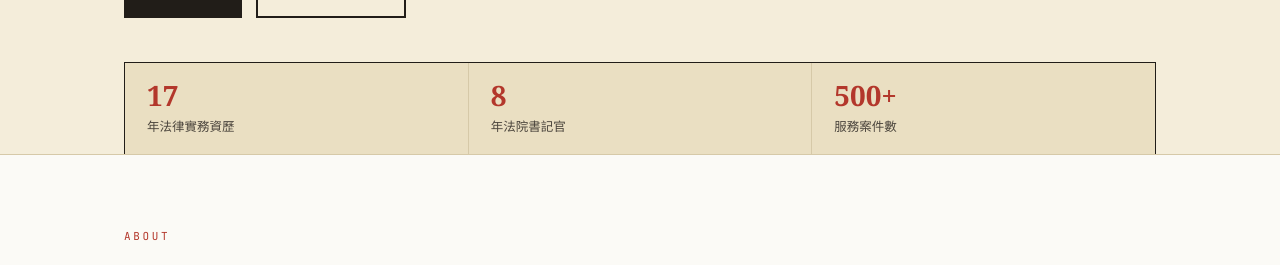
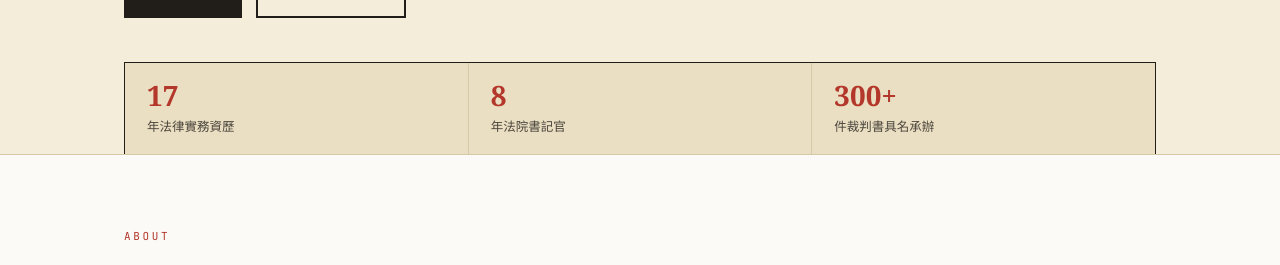
Before and after one commit to let0448/tclaw.tw, a Jekyll site: the page built from index.html, in a window 1280 px wide. Shown: the part 618-883 px from the top of the page. Built offline with Jekyll 4.4.1, drawn with Linux system fonts in a browser that asks for light colours.

Commit message:
feat: 手機文章頁常駐按鈕改以線上預約為主、首頁年資自動計算、案件數改為可舉證的裁判書數
- 文章頁手機常駐列:線上預約為主按鈕,來電改為次要
- 執業年資自 2017 年 6 月起算,每日重建自動進位;實務總年資 = 書記官 8 年 + 執業年資
- 「500+ 服務案件數」改為「300+ 件裁判書具名承辦」(Lawsnote 以律師具名查得 344 筆)

Co-Authored-By: Claude Opus 5.5 (1M context) <noreply@anthropic.com>
Claude-Session: https://claude.ai/code/session_01AMaa1BQ9ekWc6BMjNQ1HfM

```diff
--- a/_layouts/default.html
+++ b/_layouts/default.html
@@ -338,6 +338,8 @@
     .mobile-sticky-cta.dismissed { display: none !important; }
     .mobile-sticky-cta a { flex: 1; display: inline-flex; align-items: center; justify-content: center; gap: 8px; background: var(--dossier); color: var(--ink); padding: 12px 16px; text-decoration: none; font-weight: 600; font-size: 15px; line-height: 1.2; min-height: 44px; }
     .mobile-sticky-cta a:active { background: var(--kraft); }
+    .mobile-sticky-cta a.call { flex: 0 0 auto; background: transparent; color: var(--dossier); border: 1px solid rgba(244,237,218,.35); padding: 12px 14px; font-weight: 500; }
+    .mobile-sticky-cta a.call:active { background: rgba(244,237,218,.12); }
     .mobile-sticky-cta .dismiss-btn { background: transparent; border: none; color: rgba(244,237,218,.5); width: 36px; height: 36px; min-width: 36px; display: flex; align-items: center; justify-content: center; cursor: pointer; padding: 0; flex-shrink: 0; }
     .mobile-sticky-cta .dismiss-btn:hover, .mobile-sticky-cta .dismiss-btn:focus-visible { color: var(--dossier); }
     @media (max-width: 900px) {
@@ -643,11 +645,17 @@
 
   {% if page.layout == "article" %}
   <aside class="mobile-sticky-cta" id="mobileStickyCta" aria-label="諮詢">
-    <a href="tel:{{ site.phone_link }}">
+    <a href="{{ site.booking_url }}" target="_blank" rel="noopener">
+      <svg width="18" height="18" viewBox="0 0 24 24" fill="none" stroke="currentColor" stroke-width="2.2" stroke-linecap="round" stroke-linejoin="round" aria-hidden="true">
+        <rect x="3" y="4" width="18" height="18" rx="2" ry="2"/><line x1="16" y1="2" x2="16" y2="6"/><line x1="8" y1="2" x2="8" y2="6"/><line x1="3" y1="10" x2="21" y2="10"/>
+      </svg>
+      線上預約諮詢
+    </a>
+    <a href="tel:{{ site.phone_link }}" class="call" aria-label="來電 {{ site.phone }}">
       <svg width="18" height="18" viewBox="0 0 24 24" fill="none" stroke="currentColor" stroke-width="2.2" stroke-linecap="round" stroke-linejoin="round" aria-hidden="true">
         <path d="M22 16.92v3a2 2 0 0 1-2.18 2 19.79 19.79 0 0 1-8.63-3.07 19.5 19.5 0 0 1-6-6 19.79 19.79 0 0 1-3.07-8.67A2 2 0 0 1 4.11 2h3a2 2 0 0 1 2 1.72 12.84 12.84 0 0 0 .7 2.81 2 2 0 0 1-.45 2.11L8.09 9.91a16 16 0 0 0 6 6l1.27-1.27a2 2 0 0 1 2.11-.45 12.84 12.84 0 0 0 2.81.7A2 2 0 0 1 22 16.92z"/>
       </svg>
-      立即諮詢 {{ site.phone }}
+      來電
     </a>
     <button type="button" class="dismiss-btn" id="dismissStickyCta" aria-label="關閉諮詢按鈕">
       <svg width="20" height="20" viewBox="0 0 24 24" fill="none" stroke="currentColor" stroke-width="2" stroke-linecap="round" stroke-linejoin="round" aria-hidden="true">
--- a/index.html
+++ b/index.html
@@ -1,6 +1,11 @@
 ---
 layout: default
 ---
+{% comment %}執業年資自 2017 年 6 月起算,每日 cron 重建時自動更新;書記官 8 年固定{% endcomment %}
+{% assign now_y = site.time | date: "%Y" | plus: 0 %}{% assign now_m = site.time | date: "%m" | plus: 0 %}
+{% assign practice_years = now_y | minus: 2017 %}{% if now_m < 6 %}{% assign practice_years = practice_years | minus: 1 %}{% endif %}
+{% assign total_years = practice_years | plus: 8 %}
+{% assign zh_nums = "零,一,二,三,四,五,六,七,八,九,十,十一,十二,十三,十四,十五,十六,十七,十八,十九,二十" | split: "," %}
 
 <!-- Hero:卷宗封面 -->
 <section class="cover" id="hero">
@@ -13,8 +18,8 @@ layout: default
       <div class="cover-lead">
         <span class="kicker">執業領域</span>
         <h1>把卷宗讀到底，<br>把權益<span class="accent">爭到底</span></h1>
-        <p class="dek">在法院體系內工作八年、執業律師九年。知道書狀會被怎麼讀、程序會怎麼走，是為當事人攻防時最實在的底氣。</p>
-        <p class="caseline"><b>張桐嘉</b> 律師　|　法院書記官 8 年 · 執業律師 9 年　|　諮詢 NT$6,000/hr · 訴訟委任 NT$80,000 起</p>
+        <p class="dek">在法院體系內工作八年、執業律師{{ zh_nums[practice_years] }}年。知道書狀會被怎麼讀、程序會怎麼走，是為當事人攻防時最實在的底氣。</p>
+        <p class="caseline"><b>張桐嘉</b> 律師　|　法院書記官 8 年 · 執業律師 {{ practice_years }} 年　|　諮詢 NT$6,000/hr · 訴訟委任 NT$80,000 起</p>
         <div class="cover-cta">
           <a href="#booking" class="btn btn-primary">預約諮詢</a>
           <a href="tel:{{ site.phone_link }}" class="btn btn-secondary">{{ site.phone }}</a>
@@ -32,9 +37,9 @@ layout: default
       </div>
     </div>
     <div class="digest">
-      <div class="dg"><div class="n">17</div><div class="l">年法律實務資歷</div></div>
+      <div class="dg"><div class="n">{{ total_years }}</div><div class="l">年法律實務資歷</div></div>
       <div class="dg"><div class="n">8</div><div class="l">年法院書記官</div></div>
-      <div class="dg"><div class="n">500+</div><div class="l">服務案件數</div></div>
+      <div class="dg"><div class="n">300+</div><div class="l">件裁判書具名承辦</div></div>
     </div>
   </div>
 </section>
```
